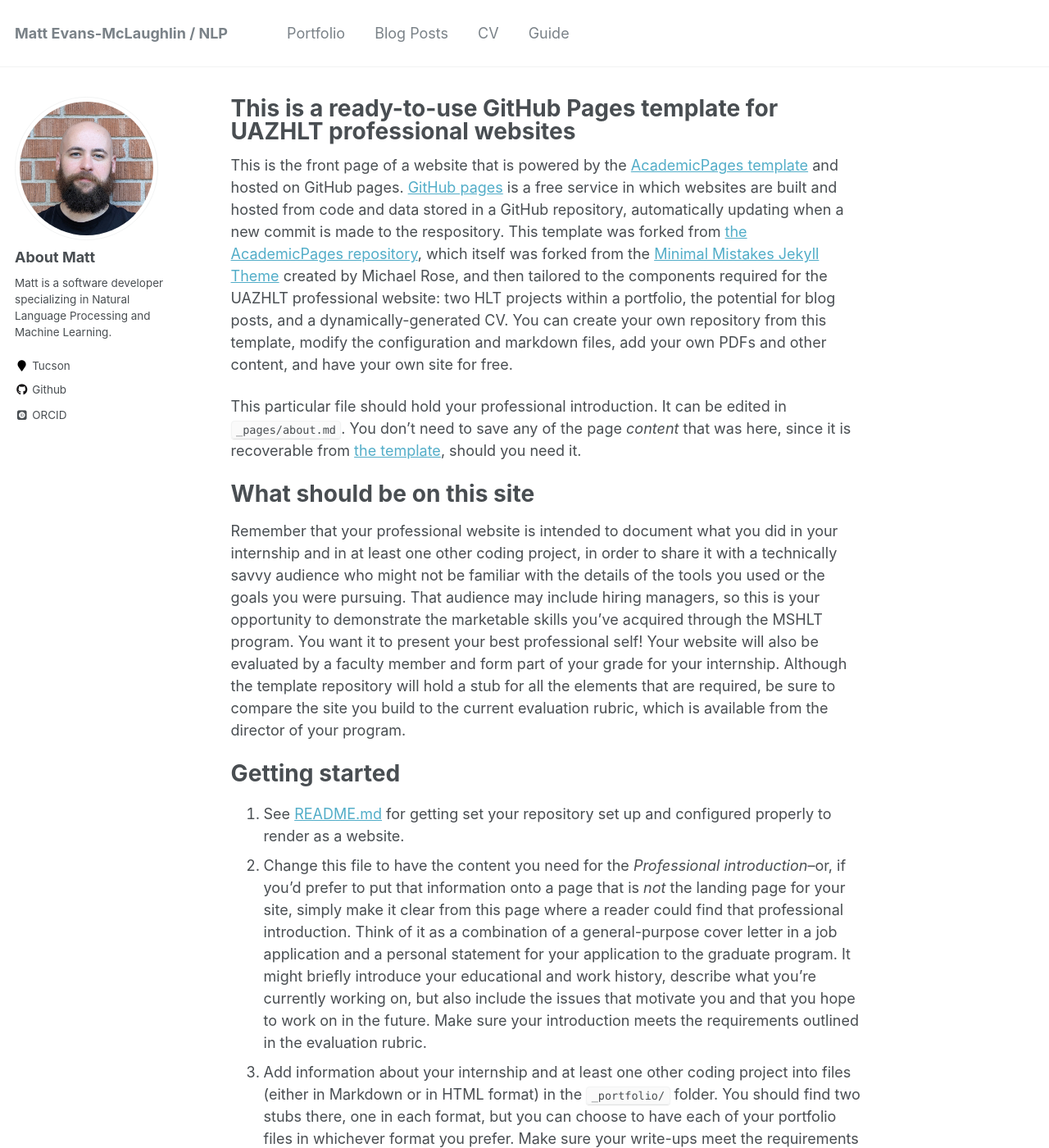
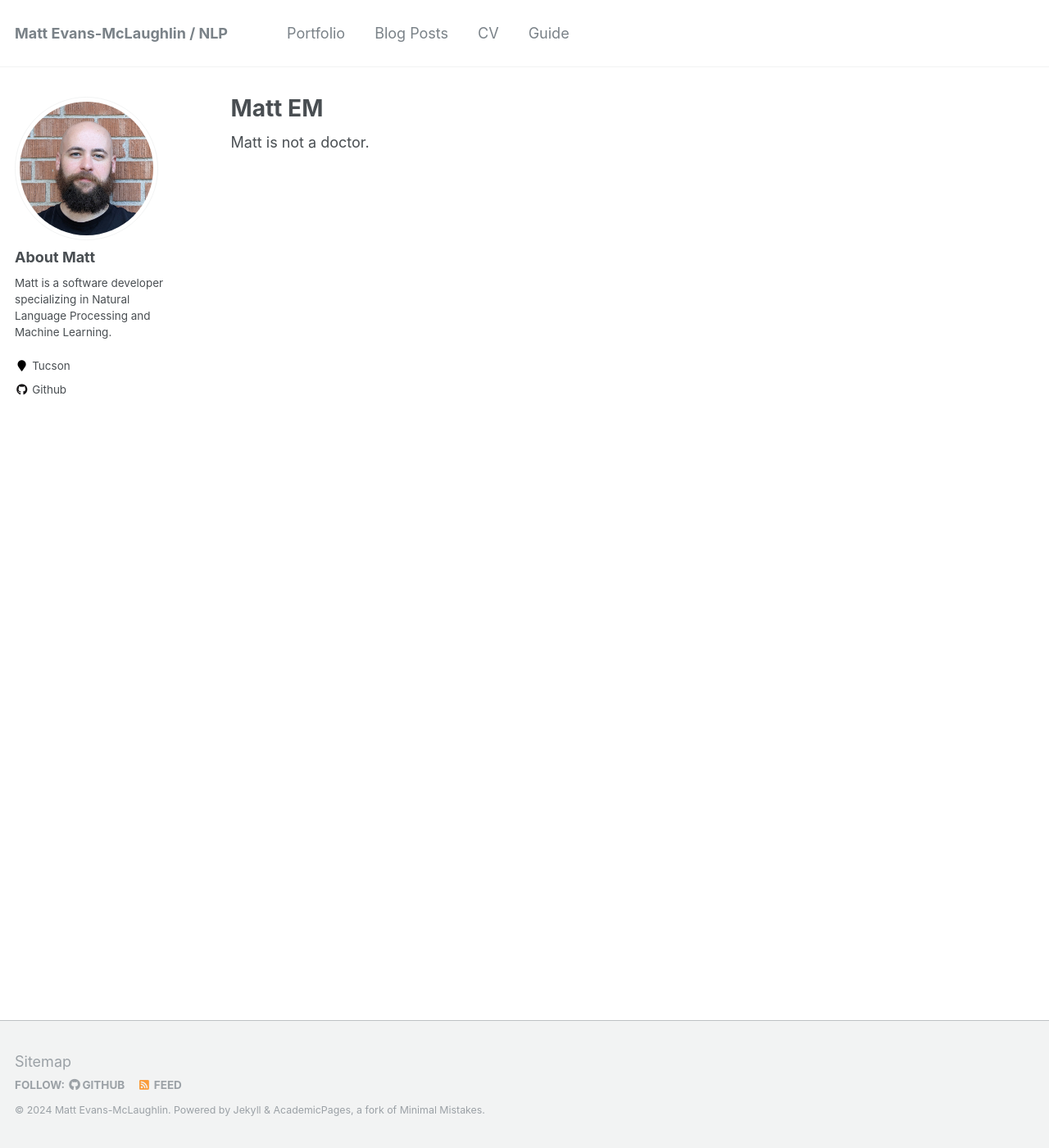
Before and after one commit to mc-wut/mc-wut.github.io, a Jekyll site: the page built from _pages/about.md, in a window 1280 px wide and 1400 px high. Shown: the whole window at 82% size. Built offline with Jekyll 4.4.1, drawn with Linux system fonts in a browser that asks for light colours; some web fonts are replaced; some of the changed text lies outside the part shown.

Commit message:
- blanks about.md

```diff
--- a/_config.yml
+++ b/_config.yml
@@ -103,7 +103,7 @@ author:
   impactstory      : #"https://profiles.impactstory.org/u/xxxx-xxxx-xxxx-xxxx"
   lastfm           :
   linkedin         :
-  orcid            : "http://orcid.org/yourorcidurl"
+  orcid            : # "http://orcid.org/yourorcidurl"
   pinterest        :
   soundcloud       :
   stackoverflow    : # http://stackoverflow.com/users/123456/username
--- a/_pages/about.md
+++ b/_pages/about.md
@@ -1,6 +1,6 @@
 ---
 permalink: /
-title: "This is a ready-to-use GitHub Pages template for UAZHLT professional websites"
+title: "Matt EM"
 excerpt: "About me"
 author_profile: true
 redirect_from:
@@ -8,7 +8,9 @@ redirect_from:
   - /about.html
 ---
 
-This is the front page of a website that is powered by the [AcademicPages template](https://github.com/academicpages/academicpages.github.io) and hosted on GitHub pages. [GitHub pages](https://pages.github.com) is a free service in which websites are built and hosted from code and data stored in a GitHub repository, automatically updating when a new commit is made to the respository. This template was forked from [the AcademicPages repository](https://github.com/academicpages/academicpages.github.io), which itself was forked from the [Minimal Mistakes Jekyll Theme](https://mmistakes.github.io/minimal-mistakes/) created by Michael Rose, and then tailored to the components required for the UAZHLT professional website: two HLT projects within a portfolio, the potential for blog posts, and a dynamically-generated CV. You can create your own repository from this template, modify the configuration and markdown files, add your own PDFs and other content, and have your own site for free.
+Matt is not a doctor.
+
+<!-- This is the front page of a website that is powered by the [AcademicPages template](https://github.com/academicpages/academicpages.github.io) and hosted on GitHub pages. [GitHub pages](https://pages.github.com) is a free service in which websites are built and hosted from code and data stored in a GitHub repository, automatically updating when a new commit is made to the respository. This template was forked from [the AcademicPages repository](https://github.com/academicpages/academicpages.github.io), which itself was forked from the [Minimal Mistakes Jekyll Theme](https://mmistakes.github.io/minimal-mistakes/) created by Michael Rose, and then tailored to the components required for the UAZHLT professional website: two HLT projects within a portfolio, the potential for blog posts, and a dynamically-generated CV. You can create your own repository from this template, modify the configuration and markdown files, add your own PDFs and other content, and have your own site for free.
 
 This particular file should hold your professional introduction. It can be edited in `_pages/about.md`. You don't need to save any of the page *content* that was here, since it is recoverable from [the template](https://github.com/uazhlt/professionalGHpages.github.io), should you need it.
 
@@ -42,4 +44,4 @@ The creator of the AcademicPages template has also created [a set of Jupyter not
 
 For more info
 ------
-More info about configuring AcademicPages can be found in [the guide](https://academicpages.github.io/markdown/). The [guides for the Minimal Mistakes theme](https://mmistakes.github.io/minimal-mistakes/docs/configuration/) (which this theme was forked from) might also be helpful.
+More info about configuring AcademicPages can be found in [the guide](https://academicpages.github.io/markdown/). The [guides for the Minimal Mistakes theme](https://mmistakes.github.io/minimal-mistakes/docs/configuration/) (which this theme was forked from) might also be helpful. -->
```
